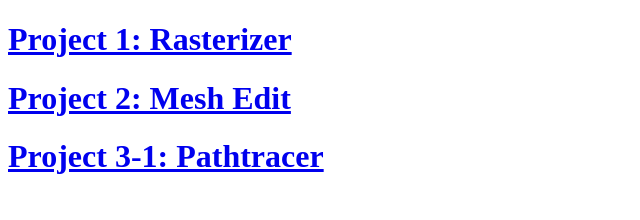
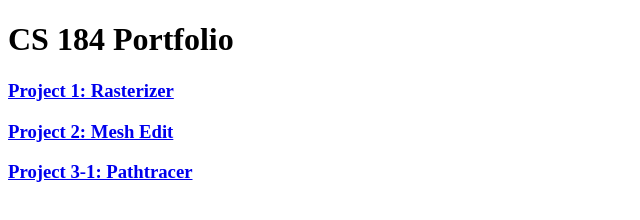
Before and after one commit to tanjeffreyz/cs184-portfolio, a plain HTML site: page index.html in a window 1280 px wide. Shown: the whole page, without its empty margins (0-640 px from the left). Drawn offline with Linux system fonts and the light colour scheme.

Commit message:
updated index.html

```diff
--- a/index.html
+++ b/index.html
@@ -4,14 +4,15 @@
         <title>CS 184 Portfolio</title>
     </head>
     <body style="max-width: 1000px">
+        <h1>CS 184 Portfolio</h1>
         <a href="./p1-rasterizer">
-            <h1>Project 1: Rasterizer</h1>
+            <h3>Project 1: Rasterizer</h1>
         </a>
         <a href="./p2-meshedit">
-            <h1>Project 2: Mesh Edit</h1>
+            <h3>Project 2: Mesh Edit</h1>
         </a>
         <a href="./p3-1-pathtracer">
-            <h1>Project 3-1: Pathtracer</h1>
+            <h3>Project 3-1: Pathtracer</h1>
         </a>
     </body>
 </html>
```
